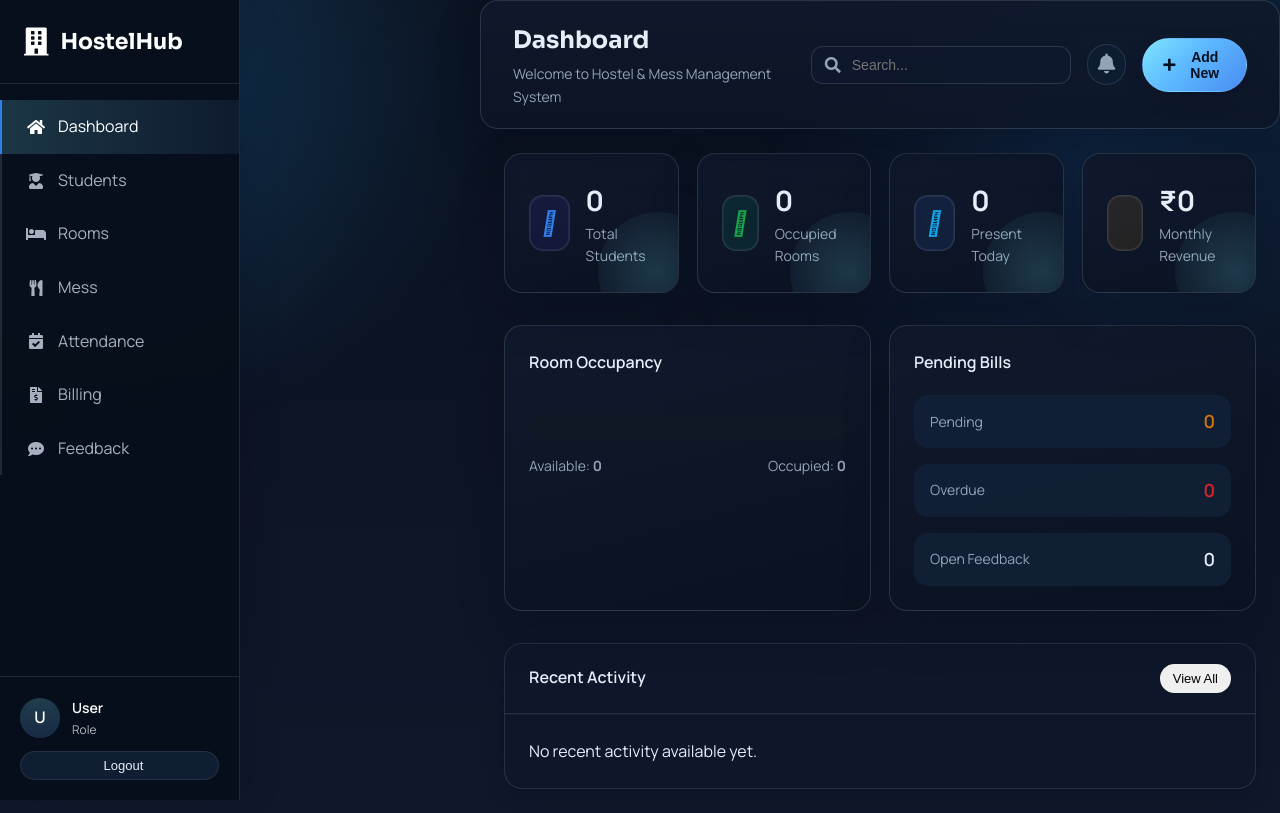
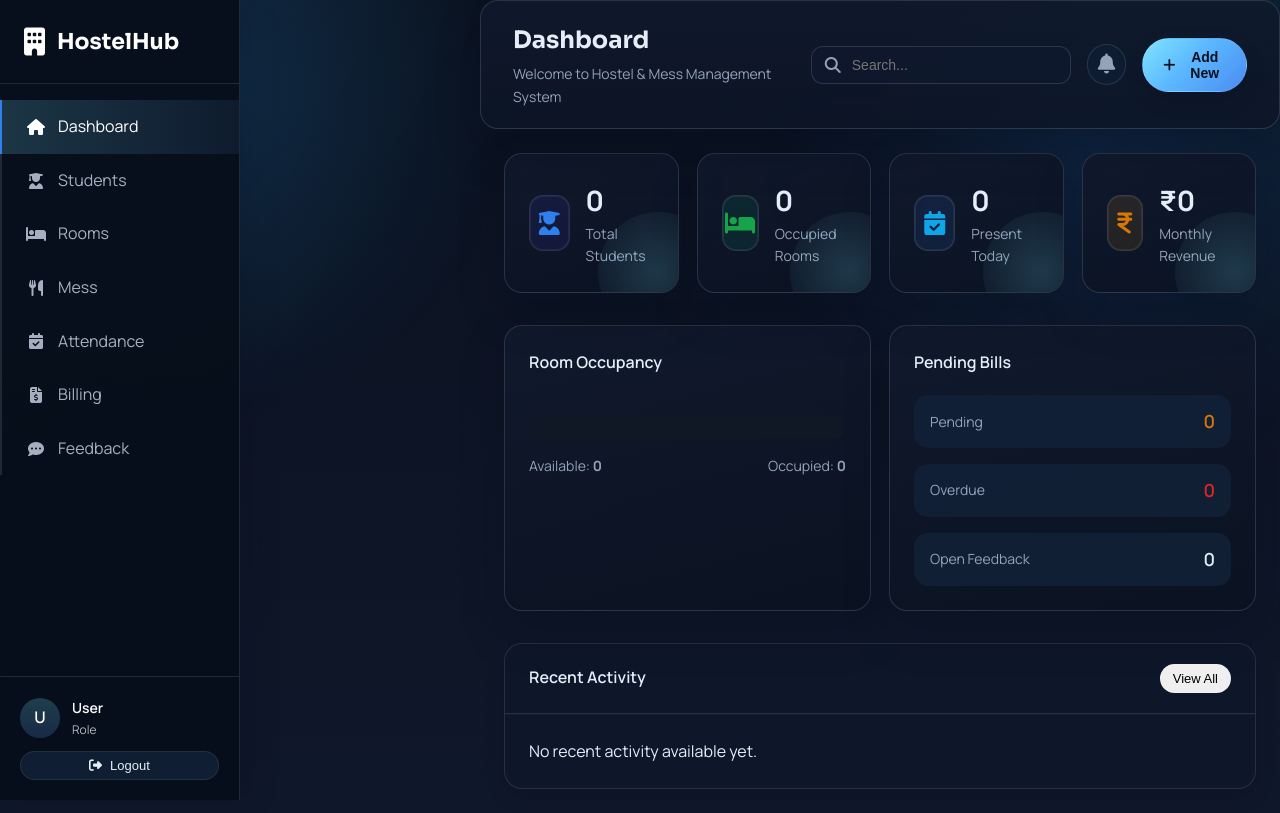
Before and after one commit to dharshan00814/python, a Flask app: page / in a window 1280 px wide. Run offline with Flask 3, Linux system fonts and the light colour scheme; some libraries are stand-ins or nearby versions.

Commit message:
Refactor app to remove local SQLite fallback and implement centralized configuration; update README and TODO for new environment variables; replace Font Awesome CDN links with updated versions; add local shim for html5-qrcode.

```diff
--- a/app.py
+++ b/app.py
@@ -16,18 +16,13 @@ app = Flask(__name__)
 CORS(app, supports_credentials=True, origins=['http://127.0.0.1:5500', 'http://localhost:5500', 'http://127.0.0.1:5000'])
 app.secret_key = os.getenv("FLASK_SECRET_KEY", "change-this-secret-in-production")
 DATABASE_URL = os.getenv("SUPABASE_DB_URL") or os.getenv("DATABASE_URL")
-USING_LOCAL_SQLITE = not DATABASE_URL
-
-if USING_LOCAL_SQLITE:
-    os.makedirs("data", exist_ok=True)
-    DATABASE_URL = "sqlite:///data/hostelhub_local.db"
-    print("[startup] SUPABASE_DB_URL not set. Using local SQLite database: data/hostelhub_local.db")
+if not DATABASE_URL:
+    raise RuntimeError("SUPABASE_DB_URL is required. Local SQLite fallback has been removed.")
 
 engine = create_engine(
     DATABASE_URL,
-    pool_pre_ping=not DATABASE_URL.startswith("sqlite"),
+    pool_pre_ping=True,
 )
-IS_SQLITE = engine.dialect.name == "sqlite"
 
 
 @app.errorhandler(OperationalError)
@@ -92,107 +87,6 @@ def after_request(response):
 
 def init_db():
     with engine.begin() as conn:
-        if IS_SQLITE:
-            conn.execute(text("PRAGMA foreign_keys = ON"))
-            conn.execute(text("""
-                CREATE TABLE IF NOT EXISTS students (
-                    id INTEGER PRIMARY KEY AUTOINCREMENT,
-                    student_code TEXT UNIQUE,
-                    id_card_uid TEXT UNIQUE,
-                    name TEXT NOT NULL,
-                    email TEXT NOT NULL UNIQUE,
-                    department TEXT NOT NULL,
-                    year INTEGER NOT NULL,
-                    status TEXT NOT NULL CHECK(status IN ('active', 'inactive')),
-                    login_password TEXT
-                )
-            """))
-            conn.execute(text("""
-                CREATE TABLE IF NOT EXISTS menu_items (
-                    id INTEGER PRIMARY KEY AUTOINCREMENT,
-                    name TEXT NOT NULL,
-                    description TEXT,
-                    category TEXT NOT NULL,
-                    price REAL NOT NULL,
-                    available INTEGER NOT NULL DEFAULT 1,
-                    created_at TEXT NOT NULL DEFAULT CURRENT_TIMESTAMP
-                )
-            """))
-            conn.execute(text("""
-                CREATE TABLE IF NOT EXISTS food_orders (
-                    id INTEGER PRIMARY KEY AUTOINCREMENT,
-                    menu_item_id INTEGER NOT NULL,
-                    student_name TEXT NOT NULL,
-                    amount REAL NOT NULL,
-                    payment_method TEXT NOT NULL DEFAULT 'upi',
-                    transaction_ref TEXT NOT NULL,
-                    status TEXT NOT NULL DEFAULT 'confirmed',
-                    created_at TEXT NOT NULL DEFAULT CURRENT_TIMESTAMP,
-                    FOREIGN KEY (menu_item_id) REFERENCES menu_items(id)
-                )
-            """))
-            conn.execute(text("""
-                CREATE TABLE IF NOT EXISTS rooms (
-                    id INTEGER PRIMARY KEY AUTOINCREMENT,
-                    room_number TEXT NOT NULL UNIQUE,
-                    block TEXT NOT NULL,
-                    floor INTEGER NOT NULL,
-                    capacity INTEGER NOT NULL DEFAULT 4,
-                    current_occupancy INTEGER NOT NULL DEFAULT 0,
-                    room_type TEXT NOT NULL DEFAULT 'standard',
-                    monthly_rent REAL NOT NULL DEFAULT 5000,
-                    status TEXT NOT NULL DEFAULT 'available',
-                    created_at TEXT NOT NULL DEFAULT CURRENT_TIMESTAMP
-                )
-            """))
-            conn.execute(text("""
-                CREATE TABLE IF NOT EXISTS bills (
-                    id INTEGER PRIMARY KEY AUTOINCREMENT,
-                    student_name TEXT,
-                    room_id INTEGER,
-                    bill_type TEXT NOT NULL,
-                    amount REAL NOT NULL,
-                    due_date TEXT NOT NULL,
-                    status TEXT NOT NULL DEFAULT 'pending',
-                    paid_date TEXT,
-                    payment_method TEXT,
-                    created_at TEXT NOT NULL DEFAULT CURRENT_TIMESTAMP,
-                    FOREIGN KEY (room_id) REFERENCES rooms(id)
-                )
-            """))
-            bill_columns = {
-                row[1]
-                for row in conn.execute(text("PRAGMA table_info(bills)")).fetchall()
-            }
-            if "room_id" not in bill_columns:
-                conn.execute(text("ALTER TABLE bills ADD COLUMN room_id INTEGER"))
-            conn.execute(text("""
-                CREATE TABLE IF NOT EXISTS payments (
-                    id INTEGER PRIMARY KEY AUTOINCREMENT,
-                    bill_id INTEGER NOT NULL,
-                    amount REAL NOT NULL,
-                    payment_method TEXT NOT NULL,
-                    transaction_ref TEXT,
-                    paid_date TEXT NOT NULL,
-                    created_at TEXT NOT NULL DEFAULT CURRENT_TIMESTAMP,
-                    FOREIGN KEY (bill_id) REFERENCES bills(id)
-                )
-            """))
-            conn.execute(text("""
-                CREATE TABLE IF NOT EXISTS attendance_records (
-                    id INTEGER PRIMARY KEY AUTOINCREMENT,
-                    student_id INTEGER NOT NULL,
-                    attendance_date TEXT NOT NULL DEFAULT CURRENT_DATE,
-                    scan_type TEXT NOT NULL CHECK(scan_type IN ('check_in', 'check_out')),
-                    scan_method TEXT NOT NULL DEFAULT 'id_card',
-                    scan_value TEXT NOT NULL,
-                    location TEXT NOT NULL DEFAULT 'hostel_gate',
-                    scanned_at TEXT NOT NULL DEFAULT CURRENT_TIMESTAMP,
-                    FOREIGN KEY (student_id) REFERENCES students(id)
-                )
-            """))
-            return
-
         conn.execute(text("""
             CREATE TABLE IF NOT EXISTS students (
                 id BIGSERIAL PRIMARY KEY,
@@ -630,10 +524,7 @@ def dashboard_revenue():
             FROM bills
             WHERE status = 'paid'
         """
-        if IS_SQLITE:
-            revenue_query += " AND strftime('%Y-%m', paid_date) = strftime('%Y-%m', 'now')"
-        else:
-            revenue_query += " AND TO_CHAR(paid_date, 'YYYY-MM') = TO_CHAR(CURRENT_DATE, 'YYYY-MM')"
+        revenue_query += " AND TO_CHAR(paid_date, 'YYYY-MM') = TO_CHAR(CURRENT_DATE, 'YYYY-MM')"
         revenue = conn.execute(text(revenue_query)).scalar_one()
 
     return jsonify({"monthly_revenue": revenue})
--- /dev/null
+++ b/static/vendor/html5-qrcode/html5-qrcode.min.js
@@ -0,0 +1,19 @@
+// Local shim for html5-qrcode
+// Prevents 404 and attempts to load the real library from CDN.
+(function(){
+    try {
+        var cdnUrl = 'https://unpkg.com/html5-qrcode@2.3.8/minified/html5-qrcode.min.js';
+        var script = document.createElement('script');
+        script.src = cdnUrl;
+        script.async = true;
+        script.onload = function(){
+            console.info('html5-qrcode loaded from CDN');
+        };
+        script.onerror = function(){
+            console.warn('html5-qrcode failed to load from CDN. Camera scanning will be unavailable.');
+        };
+        document.head.appendChild(script);
+    } catch (e) {
+        console.warn('html5-qrcode shim error', e);
+    }
+})();
--- a/templates/index.html
+++ b/templates/index.html
@@ -5,7 +5,7 @@
     <meta name="viewport" content="width=device-width, initial-scale=1.0">
     <title>Hostel & Mess Management System</title>
     <link rel="stylesheet" href="/static/style.css">
-    <link rel="stylesheet" href="/static/vendor/fontawesome/css/all.min.css">
+    <link rel="stylesheet" href="https://cdnjs.cloudflare.com/ajax/libs/font-awesome/6.5.1/css/all.min.css">
     <link href="https://fonts.googleapis.com/css2?family=Manrope:wght@400;500;600;700&family=Sora:wght@600;700&display=swap" rel="stylesheet">
 </head>
 <body class="app-page">
@@ -13,36 +13,36 @@
         <!-- Sidebar -->
         <aside class="sidebar">
             <div class="logo">
-                <i class="fas fa-building"></i>
+                <i class="fa-solid fa-building"></i>
                 <span>HostelHub</span>
             </div>
             <nav class="nav-menu">
                 <a href="#" class="nav-item active" data-section="dashboard">
-                    <i class="fas fa-home"></i>
+                    <i class="fa-solid fa-house"></i>
                     <span>Dashboard</span>
                 </a>
                 <a href="#" class="nav-item" data-section="students">
-                    <i class="fas fa-user-graduate"></i>
+                    <i class="fa-solid fa-user-graduate"></i>
                     <span>Students</span>
                 </a>
                 <a href="#" class="nav-item" data-section="rooms">
-                    <i class="fas fa-bed"></i>
+                    <i class="fa-solid fa-bed"></i>
                     <span>Rooms</span>
                 </a>
                 <a href="#" class="nav-item" data-section="mess">
-                    <i class="fas fa-utensils"></i>
+                    <i class="fa-solid fa-utensils"></i>
                     <span>Mess</span>
                 </a>
                 <a href="#" class="nav-item" data-section="attendance">
-                    <i class="fas fa-calendar-check"></i>
+                    <i class="fa-solid fa-calendar-check"></i>
                     <span>Attendance</span>
                 </a>
                 <a href="#" class="nav-item" data-section="billing">
-                    <i class="fas fa-file-invoice-dollar"></i>
+                    <i class="fa-solid fa-file-invoice-dollar"></i>
                     <span>Billing</span>
                 </a>
                 <a href="#" class="nav-item" data-section="feedback">
-                    <i class="fas fa-comment-dots"></i>
+                    <i class="fa-solid fa-comment-dots"></i>
                     <span>Feedback</span>
                 </a>
             </nav>
@@ -55,7 +55,7 @@
                     </div>
                 </div>
                 <button class="btn btn-secondary btn-sm logout-btn" id="logoutBtn">
-                    <i class="fas fa-right-from-bracket"></i>
+                    <i class="fa-solid fa-right-from-bracket"></i>
                     Logout
                 </button>
             </div>
@@ -71,15 +71,16 @@
                 </div>
                 <div class="header-actions">
                     <div class="search-box">
-                        <i class="fas fa-search"></i>
+                        <i class="fa-solid fa-magnifying-glass"></i>
                         <input type="text" placeholder="Search...">
                     </div>
-                    <button class="notification-btn">
-                        <i class="fas fa-bell"></i>
+                    <button class="notification-btn" type="button" aria-label="Notifications">
+                        <i class="fa-solid fa-bell"></i>
+                        <span class="sr-only">Notifications</span>
                         <span class="badge" style="display:none;">0</span>
                     </button>
                     <button class="btn btn-primary" id="addNewBtn">
-                        <i class="fas fa-plus"></i>
+                        <i class="fa-solid fa-plus"></i>
                         Add New
                     </button>
                 </div>
@@ -240,7 +241,7 @@
                         <div class="card-header">
                             <h3>Today's Menu</h3>
                             <button class="btn btn-primary btn-sm" id="addMenuBtn">
-                                <i class="fas fa-plus"></i> Add Item
+                                <i class="fa-solid fa-plus"></i> Add Item
                             </button>
                         </div>
                         <div class="card-body">
@@ -293,7 +294,7 @@
                         <div class="filter-group">
                             <input type="date" class="date-input" id="attendanceDate">
                             <button class="btn btn-primary" id="markAttendanceBtn">
-                                <i class="fas fa-check"></i> Mark Attendance
+                                <i class="fa-solid fa-check"></i> Mark Attendance
                             </button>
                         </div>
                     </div>
@@ -307,13 +308,13 @@
                                     <option value="check_out">Check Out</option>
                                 </select>
                                 <button class="btn btn-primary" id="scanNowBtn">
-                                    <i class="fas fa-id-card"></i> Scan Now
+                                    <i class="fa-solid fa-id-card"></i> Scan Now
                                 </button>
                                 <button class="btn btn-secondary" id="startCameraScanBtn">
-                                    <i class="fas fa-camera"></i> Start Camera Scan
+                                    <i class="fa-solid fa-camera"></i> Start Camera Scan
                                 </button>
                                 <button class="btn btn-secondary" id="stopCameraScanBtn" style="display:none;">
-                                    <i class="fas fa-stop-circle"></i> Stop Scan
+                                    <i class="fa-solid fa-stop-circle"></i> Stop Scan
                                 </button>
                             </div>
                             <p class="scanner-help">Tip: Camera scanning uses html5-qrcode and accepts plain text or JSON QR payload containing student_id, student_code, id_card_uid, or email.</p>
@@ -325,22 +326,22 @@
 
                         <div class="attendance-overview">
                             <div class="overview-card present">
-                                <i class="fas fa-check-circle"></i>
+                                <i class="fa-solid fa-circle-check"></i>
                                 <span class="overview-value" id="attPresent">0</span>
                                 <span class="overview-label">Present</span>
                             </div>
                             <div class="overview-card absent">
-                                <i class="fas fa-times-circle"></i>
+                                <i class="fa-solid fa-circle-xmark"></i>
                                 <span class="overview-value" id="attAbsent">0</span>
                                 <span class="overview-label">Absent</span>
                             </div>
                             <div class="overview-card leave">
-                                <i class="fas fa-calendar-minus"></i>
+                                <i class="fa-solid fa-calendar-minus"></i>
                                 <span class="overview-value" id="attLeave">0</span>
                                 <span class="overview-label">On Leave</span>
                             </div>
                             <div class="overview-card percentage">
-                                <i class="fas fa-percentage"></i>
+                                <i class="fa-solid fa-percent"></i>
                                 <span class="overview-value" id="attPercentage">0%</span>
                                 <span class="overview-label">Attendance %</span>
                             </div>
@@ -364,7 +365,7 @@
                                         <option value="check_out">Check Out</option>
                                     </select>
                                     <button class="btn btn-secondary" id="refreshAttendanceLogBtn">
-                                        <i class="fas fa-rotate-right"></i> Refresh
+                                        <i class="fa-solid fa-rotate-right"></i> Refresh
                                     </button>
                                 </div>
                             </div>
@@ -399,10 +400,10 @@
                 </div>
                 <div class="billing-actions">
                     <button class="btn btn-primary" id="generateBillBtn">
-                        <i class="fas fa-file-invoice"></i> Generate Bills
+                        <i class="fa-solid fa-file-invoice"></i> Generate Bills
                     </button>
                     <button class="btn btn-secondary" id="viewOverdueBtn">
-                        <i class="fas fa-exclamation-triangle"></i> View Overdue
+                        <i class="fa-solid fa-triangle-exclamation"></i> View Overdue
                     </button>
                 </div>
                 <div class="card">
```
Also changed, not shown: TODO.md (+8 -11 lines), config.py (added, +88 -0 lines), README.md, data/hostelhub_local.db (deleted).
